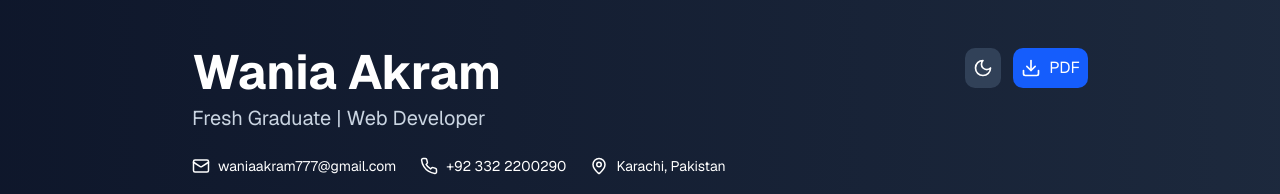
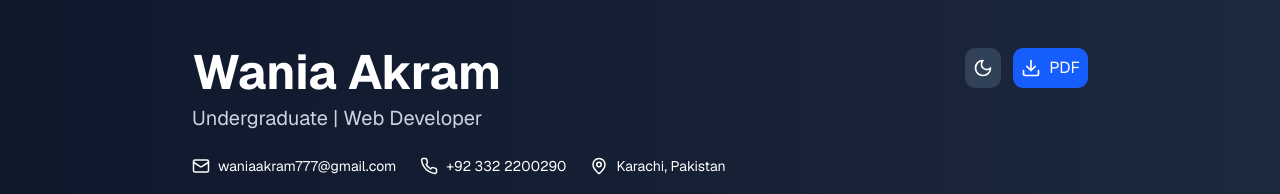
Before and after one commit to waniaa00/resume-2025, a Next.js app: page / in a window 1280 px wide. Shown: the top 194 px of the page. Built offline with nearby package versions, Linux system fonts and the light colour scheme.

Commit message:
Update page.tsx

```diff
--- a/app/page.tsx
+++ b/app/page.tsx
@@ -37,7 +37,7 @@ export default function ResumePage() {
           <div className="flex justify-between items-start mb-6">
             <div>
               <h1 className="text-5xl font-bold mb-2">Wania Akram</h1>
-              <p className="text-xl text-slate-300">Fresh Graduate | Web Developer</p>
+              <p className="text-xl text-slate-300">Undergraduate | Web Developer</p>
             </div>
             <div className="flex gap-3">
               <button
```
